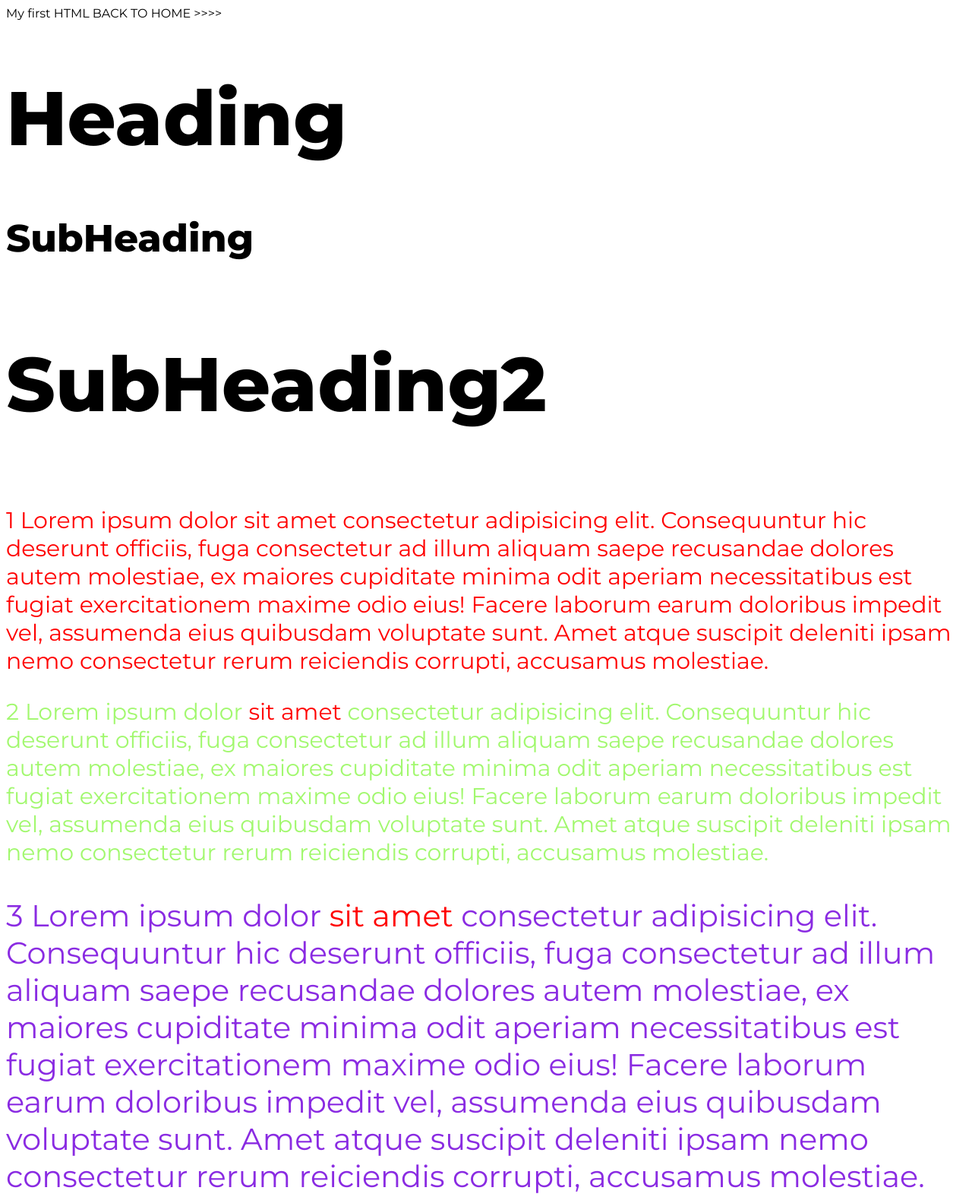
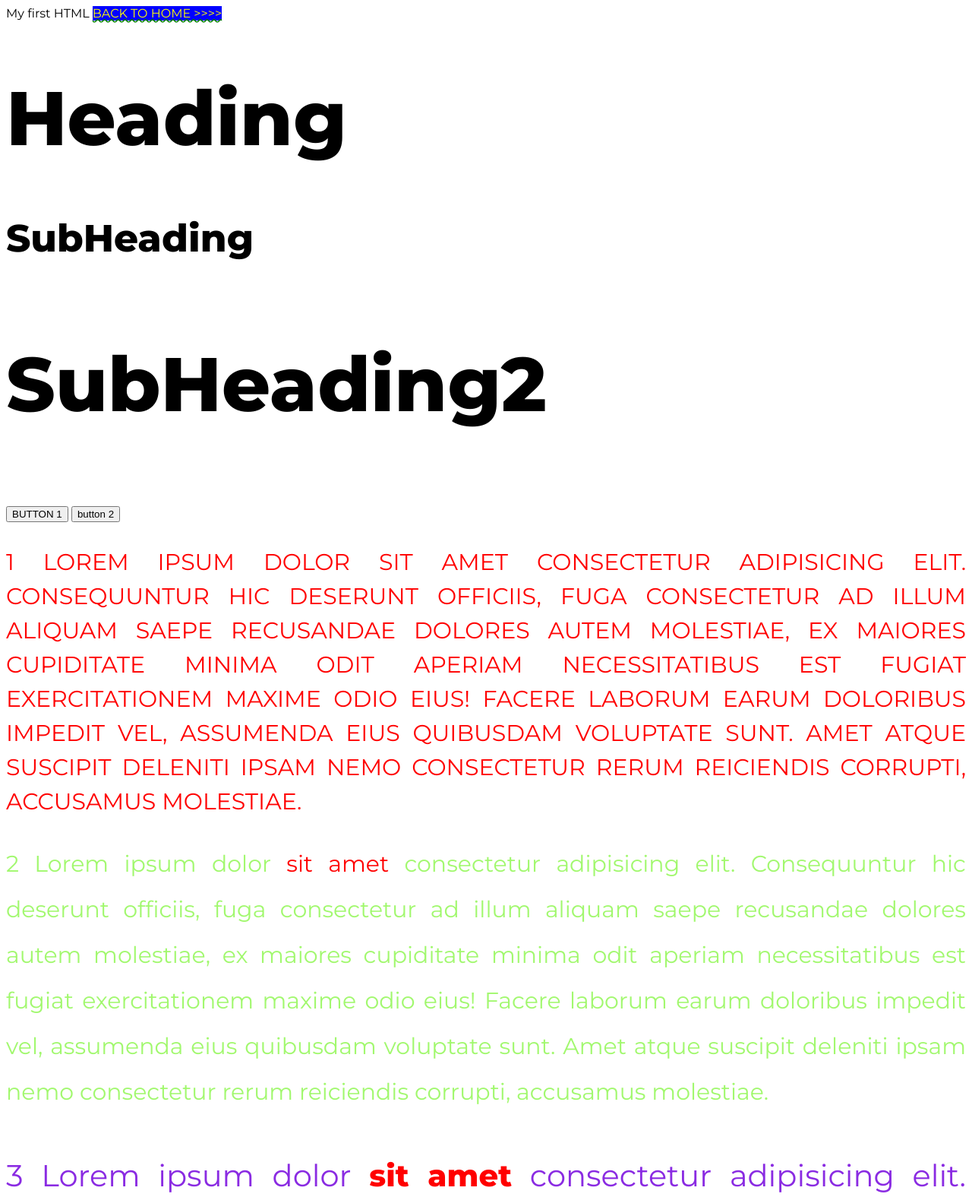
Before and after one commit to Volodymyr-Khomchyk/html-project, a plain HTML site: page index2.html in a window 1280 px wide. Shown: the top 1575 px of the page at 76% size. Drawn offline with Linux system fonts and the light colour scheme.

Commit message:
Text styles

```diff
--- a/index2.html
+++ b/index2.html
@@ -13,13 +13,16 @@
 <body>
     <header>
         My first HTML
-        <a href="./index.html">BACK TO HOME >>>> </a>
+        <a class="bc-blue" href="./index.html">BACK TO HOME >>>> </a>
     </header>
     <main>
         <h1>Heading</h1>
         <h2 id="heading">SubHeading</h2>
         <h3>SubHeading2</h3>
-        <p class="red-text">1 Lorem ipsum dolor sit amet consectetur adipisicing elit. Consequuntur hic deserunt
+
+        <button class="button1">Button 1</button>
+        <button class="button2">Button 2</button>
+        <p class="red-text button1" >1 Lorem ipsum dolor sit amet consectetur adipisicing elit. Consequuntur hic deserunt
             officiis, fuga
             consectetur
             ad illum aliquam saepe recusandae dolores autem molestiae, ex maiores cupiditate minima odit aperiam
@@ -35,7 +38,7 @@
             vel,
             assumenda eius quibusdam voluptate sunt. Amet atque suscipit deleniti ipsam nemo consectetur rerum
             reiciendis corrupti, accusamus molestiae. </p>
-        <p id="parag3">3 Lorem ipsum dolor <span class="red-text">sit amet</span> consectetur adipisicing elit.
+        <p id="parag3">3 Lorem ipsum dolor <span class="red-text fw-bold">sit amet</span> consectetur adipisicing elit.
             Consequuntur hic deserunt officiis, fuga
             consectetur
             ad illum aliquam saepe recusandae dolores autem molestiae, ex maiores cupiditate minima odit aperiam
--- a/style.css
+++ b/style.css
@@ -7,7 +7,17 @@
             /* font-size: 20px; */
             /* font-size: 30pt; */
             font-size: 30px;
+            line-height: 2em;
+            text-align: justify;
 
+        }
+
+        .button1 {
+            text-transform: uppercase;
+        }
+
+        .button2 {
+            text-transform: lowercase;
         }
 
         #parag3 {
@@ -17,10 +27,27 @@
 
         .red-text {
             color: red;
+            line-height: 45px;
         }
-        h1, h2, h3 {
+
+        h1,
+        h2,
+        h3 {
             font-size: 100px;
         }
-        #heading{
+
+        #heading {
             font-size: 50px;
         }
+        a{
+            text-decoration: wavy underline green;
+        }
+
+        .bc-blue{
+            color: yellow;
+            background-color: blue;
+        }
+
+        .fw-bold{
+            font-weight: bold;
+        }
```
Also changed, not shown: index.html (+2 -2 lines).
